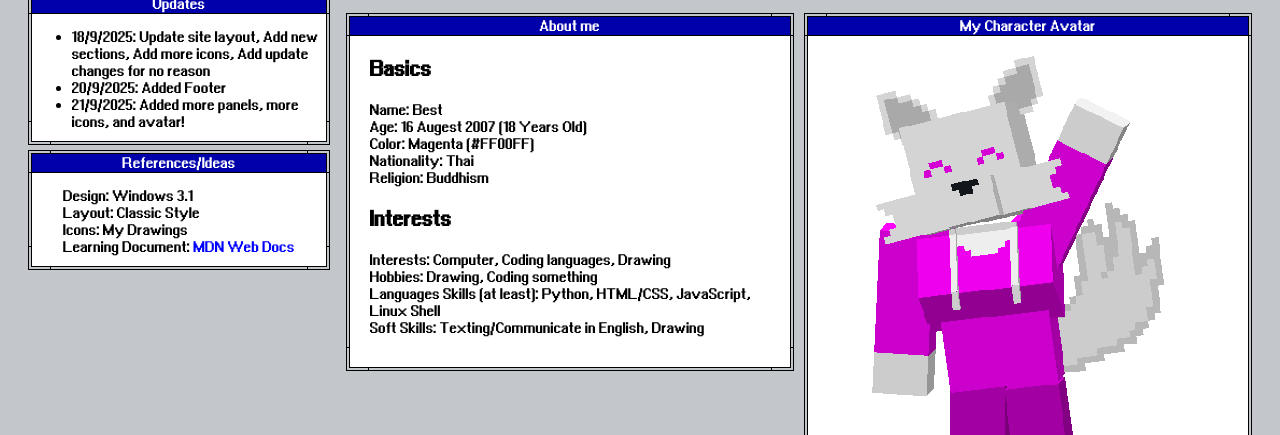
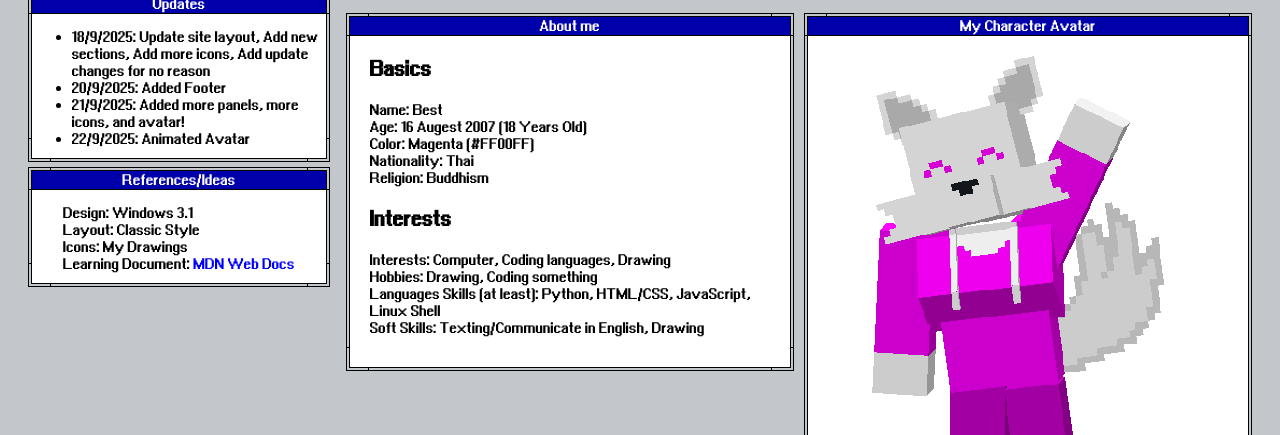
Before and after one commit to BestFurTH/BestFurTH.github.io, a plain HTML site: page index.html in a window 1280 px wide. Shown: the part 665-1100 px from the top of the page. Drawn offline with Linux system fonts and the light colour scheme.

Commit message:
Animated Avatar

```diff
--- a/index.html
+++ b/index.html
@@ -58,6 +58,7 @@
               <li>18/9/2025: Update site layout, Add new sections, Add more icons, Add update changes for no reason</li>
               <li>20/9/2025: Added Footer</li>
               <li>21/9/2025: Added more panels, more icons, and avatar!</li>
+              <li>22/9/2025: Animated Avatar</li>
             </ul>
           </div>
         </div>
```
